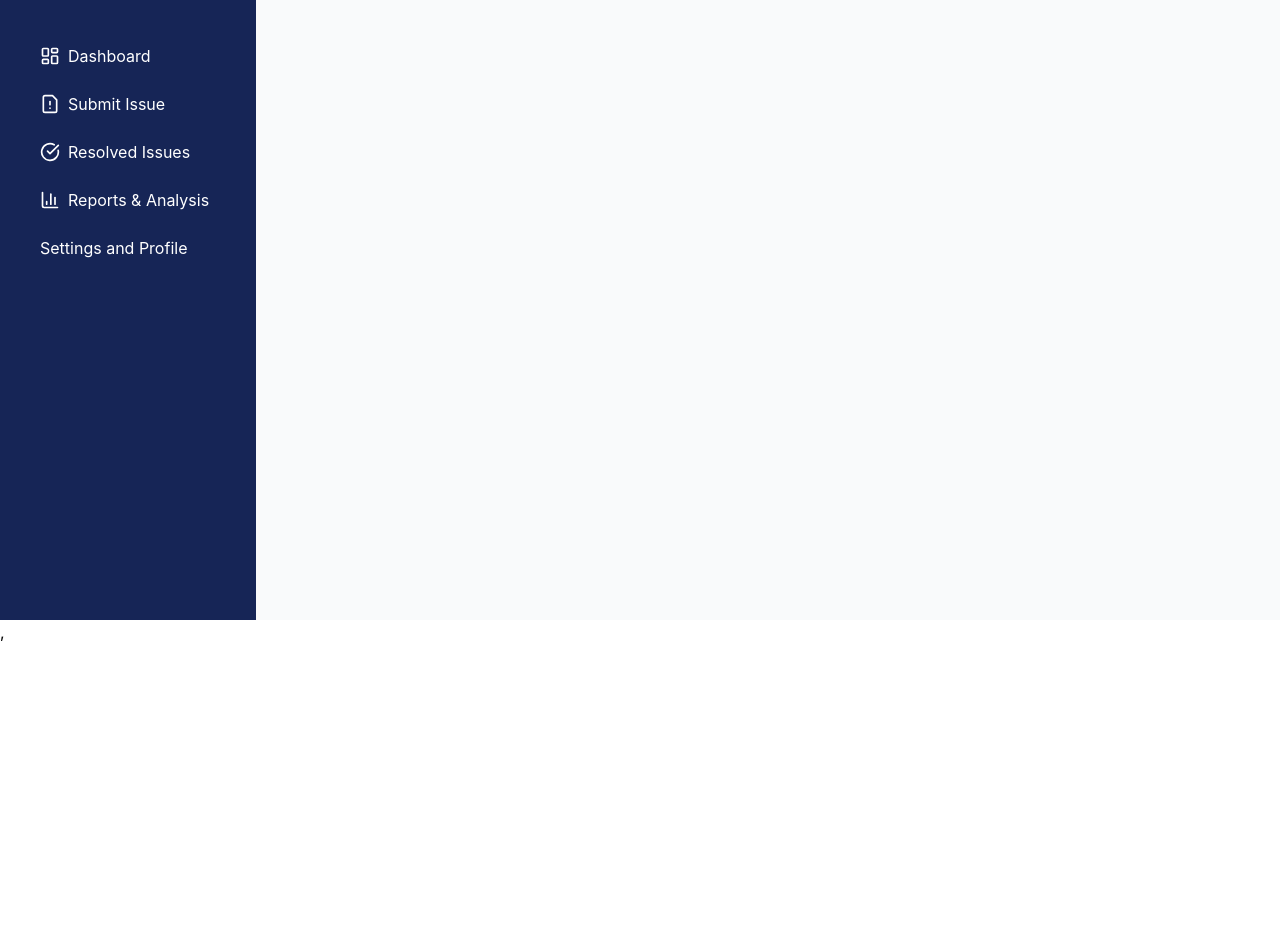
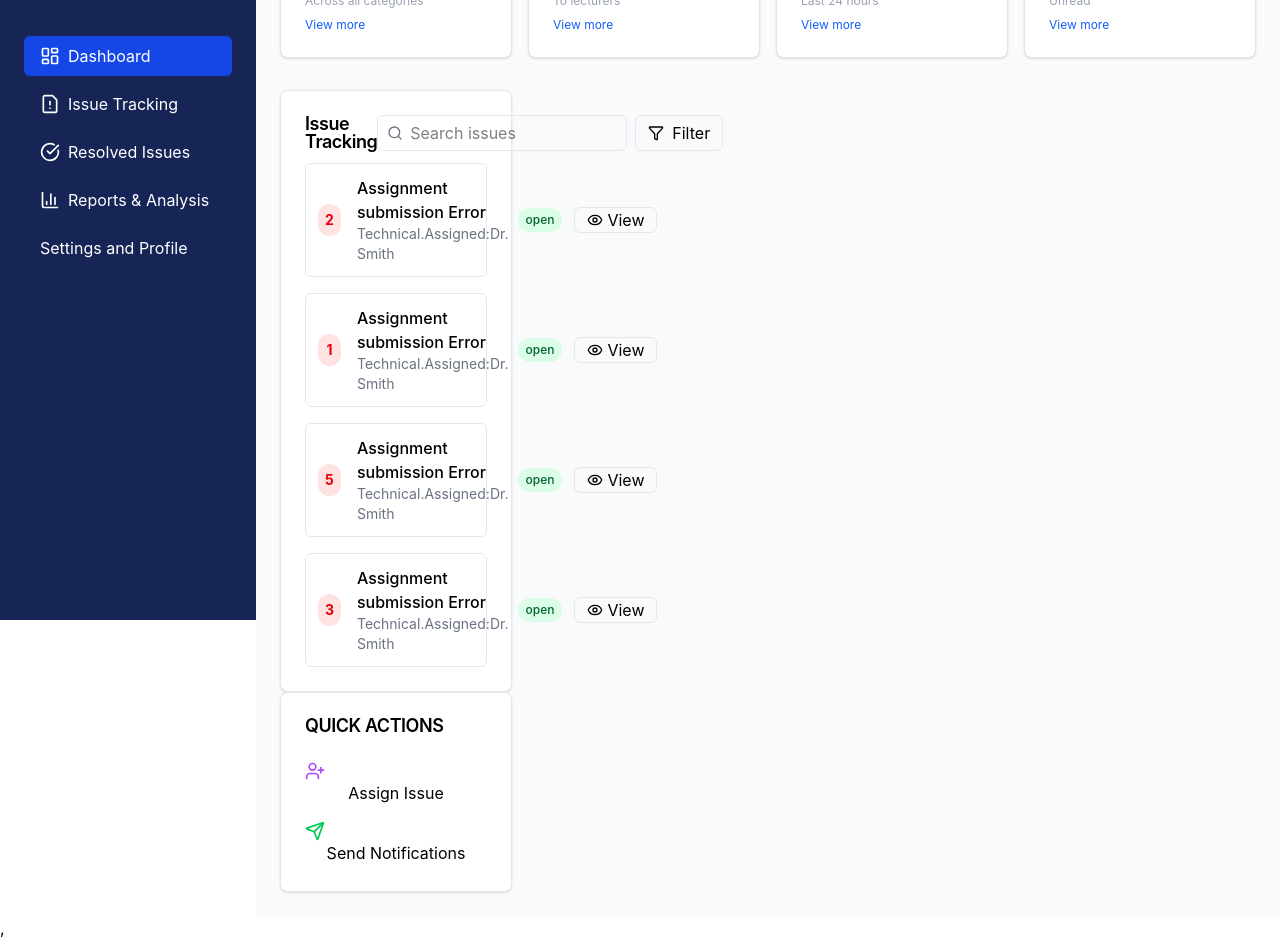
Before and after one commit to Suubi08/academic_issue_tracking_system, a React (Vite) app in the folder client/: page /dashboard in a window 1280 px wide. Before the commit this address had no page. Shown: the part 180-1120 px from the top of the page. Before the commit the page ends 824 px from the top, so only its background shows below. Built offline with nearby package versions, Linux system fonts and the light colour scheme.

Commit message:
Updating  dashboard  page

```diff
--- a/client/src/components/Sidebar.jsx
+++ b/client/src/components/Sidebar.jsx
@@ -32,7 +32,7 @@ const Sidebar = ({ open, setOpen }) => {
             <ul className="flex flex-col gap-2">
               <li>
                 <NavLink
-                  to="/studentdashboard"
+                  to="/dashboard"
                   end
                   className={({ isActive }) =>
                     `flex items-center gap-2 px-4 py-2 rounded-md transition ${
@@ -54,7 +54,7 @@ const Sidebar = ({ open, setOpen }) => {
                   }
                 >
                   <FileWarning size={20} />
-                  Submit Issue
+                  Issue Tracking
                 </NavLink>
               </li>
               <li>
--- a/client/src/pages/Dashboard.jsx
+++ b/client/src/pages/Dashboard.jsx
@@ -6,6 +6,8 @@ import {
   CardTitle,
 } from "../components/ui/card";
 import { AlertCircle, Bell, MessageSquare, Users } from "lucide-react";
+import QuickActions from "./QuickActions";
+import IssueTracking from "./IssueTracking";
 
 const Dashboard = () => {
   const summaryItems = [
@@ -43,6 +45,7 @@ const Dashboard = () => {
     },
   ];
   return (
+    <>
       <div className="grid grid-cols-1 gap-4 sm:grid-cols-2 lg:grid-cols-4">
         {summaryItems.map((items) => (
           <Card key={items.title}>
@@ -52,14 +55,21 @@ const Dashboard = () => {
             </CardHeader>
             <CardContent>
               <div className="text-2xl font-bold">{items.value}</div>
-            <p className="text-xs text-muted-foreground text-gray-400">{items.description}</p>
+              <p className="text-xs text-muted-foreground text-gray-400">
+                {items.description}
+              </p>
               <a className="text-xs text-blue-600 mt-2 block" href="#">
                 {items.linkText}
               </a>
             </CardContent>
           </Card>
         ))}
+        <div className="mt-4">
+          <IssueTracking />
+          <QuickActions />
         </div>
+      </div>
+    </>
   );
 };
 
--- /dev/null
+++ b/client/src/pages/IssueTracking.jsx
@@ -0,0 +1,112 @@
+import React from "react";
+import {
+  Card,
+  CardHeader,
+  CardFooter,
+  CardTitle,
+  CardDescription,
+  CardContent,
+} from "../components/ui/card";
+import { Eye, Filter, Search } from "lucide-react";
+const IssueTracking = () => {
+  const issues = [
+    {
+      id: 1,
+      title: "Assignment submission Error",
+      category: "Technical",
+      assignee: "Dr. Smith",
+      status: "open",
+      count: 2,
+    },
+    {
+      id: 2,
+      title: "Assignment submission Error",
+      category: "Technical",
+      assignee: "Dr. Smith",
+      status: "open",
+      count: 1,
+    },
+    {
+      id: 3,
+      title: "Assignment submission Error",
+      category: "Technical",
+      assignee: "Dr. Smith",
+      status: "open",
+      count: 5,
+    },
+    {
+      id: 4,
+      title: "Assignment submission Error",
+      category: "Technical",
+      assignee: "Dr. Smith",
+      status: "open",
+      count: 3,
+    },
+  ];
+  return (
+    <Card>
+      <CardHeader className="pb-3">
+        <div className="flex items-center justify-between">
+          <CardTitle>Issue Tracking</CardTitle>
+          <div className="flex space-x-2">
+            <div className="relative">
+              <Search className="absolute left-2.5 top-2.5 h-4 w-4 text-gray-500" />
+              <input
+                type="search"
+                placeholder="Search issues"
+                className="pl-8 h-9 md:w-[200px] lg:w-[250px] border border-gray-200 rounded-md"
+              />
+            </div>
+            <button
+              variant="outline"
+              size="sm"
+              className="h-9 flex items-center px-3 border border-gray-200 rounded-md"
+            >
+              <Filter className="h-4 w-4 mr-2" />
+              Filter
+            </button>
+          </div>
+        </div>
+      </CardHeader>
+      <CardContent>
+        <div className="space-y-4">
+          {issues.map((issue) => (
+            <div
+              key={issue.id}
+              className="flex justify-between p-3 border border-gray-200 rounded-md"
+            >
+              <div className="flex items-center space-x-4">
+                <div className="flex items-center justify-center w-8 h-8 rounded-full bg-red-100 text-red-600 font-bold text-sm">
+                  {issue.count}
+                </div>
+                <div>
+                  <h3 className="font-medium">{issue.title}</h3>
+                  <p className="text-sm text-gray-500">
+                    {issue.category}
+                    <span>.</span>
+                    Assigned:{issue.assignee}
+                  </p>
+                </div>
+              </div>
+              <div className="flex items-center space-x-3">
+                <span className="px-2 py-1 text-xs font-medium rounded-full bg-green-100 text-green-800">
+                  {issue.status}
+                </span>
+                <button
+                  variant="outline"
+                  size="sm"
+                  className="flex items-center px-3 border border-gray-200 rounded-md"
+                >
+                  <Eye className="h-4 w-4 mr-1" />
+                  View
+                </button>
+              </div>
+            </div>
+          ))}
+        </div>
+      </CardContent>
+    </Card>
+  );
+};
+
+export default IssueTracking;
--- a/client/src/pages/Issues.jsx
+++ b/client/src/pages/Issues.jsx
@@ -1,106 +1,10 @@
 import React from "react";
-import {
-  Card,
-  CardHeader,
-  CardFooter,
-  CardTitle,
-  CardDescription,
-  CardContent,
-} from "../components/ui/card";
-import { Eye, Filter, Search } from "lucide-react";
+
 
 const Issues = () => {
-  const issues = [
-    {
-      id: 1,
-      title: "Assignment submission Error",
-      category: "Technical",
-      assignee: "Dr. Smith",
-      status: "open",
-      count: 2,
-    },
-    {
-      id: 2,
-      title: "Assignment submission Error",
-      category: "Technical",
-      assignee: "Dr. Smith",
-      status: "open",
-      count: 1,
-    },
-    {
-      id: 3,
-      title: "Assignment submission Error",
-      category: "Technical",
-      assignee: "Dr. Smith",
-      status: "open",
-      count: 5,
-    },
-    {
-      id: 4,
-      title: "Assignment submission Error",
-      category: "Technical",
-      assignee: "Dr. Smith",
-      status: "open",
-      count: 3,
-    },
-  ];
+
   return (
-    <Card>
-      <CardHeader className="pb-3">
-        <div className="flex items-center justify-between">
-          <CardTitle>Issue Tracking</CardTitle>
-          <div className="flex space-x-2">
-            <div className="relative">
-              <Search className="absolute left-2.5 top-2.5 h-4 w-4 text-gray-500" />
-              <input
-                type="search"
-                placeholder="Search issues"
-                className="pl-8 h-9 md:w-[200px] lg:w-[250px] border border-gray-200 rounded-md"
-              />
-            </div>
-            <button
-              variant="outline"
-              size="sm"
-              className="h-9 flex items-center px-3 border border-gray-200 rounded-md"
-            >
-              <Filter className="h-4 w-4 mr-2" />
-              Filter
-            </button>
-          </div>
-        </div>
-      </CardHeader>
-      <CardContent>
-        <div className="space-y-4">
-          {issues.map((issue) => (
-            <div
-              key={issue.id}
-              className="flex justify-between p-3 border border-gray-200 rounded-md"
-            >
-              <div className="flex items-center space-x-4">
-                <div className="flex items-center justify-center w-8 h-8 rounded-full bg-red-100 text-red-600 font-bold text-sm">
-                  {issue.count}
-                </div>
-                <div>
-                  <h3 className="font-medium">{issue.title}</h3>
-                  <p className="text-sm text-gray-500">
-                    {issue.category}
-                    <span>.</span>
-                    Assigned:{issue.assignee}
-                  </p>
-                </div>
-              </div>
-              <div className="flex items-center space-x-3">
-                <span className="px-2 py-1 text-xs font-medium rounded-full bg-green-100 text-green-800">{issue.status}</span>
-                <button variant="outline" size="sm" className="flex items-center px-3 border border-gray-200 rounded-md">
-                  <Eye  className="h-4 w-4 mr-1"/>
-                  View
-                </button>
-              </div>
-            </div>
-          ))}
-        </div>
-      </CardContent>
-    </Card>
+   <></>
   );
 };
 
--- /dev/null
+++ b/client/src/pages/QuickActions.jsx
@@ -0,0 +1,48 @@
+import React from "react";
+import {
+  Card,
+  CardHeader,
+  CardFooter,
+  CardTitle,
+  CardDescription,
+  CardContent,
+} from "../components/ui/card";
+import { PlusIcon, Send, UserPlus } from "lucide-react";
+
+const QuickActions = () => {
+  const actions = [
+    {
+      title: "Assign Issue",
+      icon: UserPlus,
+      color: "text-purple-500",
+    },
+    {
+      title: "Send Notifications",
+      icon: Send,
+      color: "text-green-500",
+    },
+  ];
+  return (
+    <Card>
+      <CardHeader>
+        <CardTitle className="text-lg">QUICK ACTIONS</CardTitle>
+      </CardHeader>
+      <CardContent>
+        <div className="space-y-3">
+          {actions.map((action) => (
+            <button
+              key={action.title}
+              className="w-full justify-self-start h-12"
+              variant="outline"
+            >
+              <action.icon className={`h-5 w-5 ${action.color}`} />
+              <span>{action.title}</span>
+            </button>
+          ))}
+        </div>
+      </CardContent>
+    </Card>
+  );
+};
+
+export default QuickActions;
--- a/client/src/routes/AllRoutes.jsx
+++ b/client/src/routes/AllRoutes.jsx
@@ -6,8 +6,8 @@ import { Dashboard, Issues, Resolved, Reports, Settings } from "../pages";
 const AllRoutes = () => {
   return (
     <Routes>
-      <Route path="/" element={<Layout />} Navigate={"/dashboard"} >
-        <Route path="studentdashboard" element={<Dashboard />} />
+      <Route path="/" element={<Layout />} Navigate={"/dashboard"}>
+        <Route path="dashboard" element={<Dashboard />} />
         <Route index element={<Dashboard />} />
         <Route path="issues" element={<Issues />} />
         <Route path="resolved" element={<Resolved />} />
```
Lines whose indentation alone changed are shown as unchanged.
